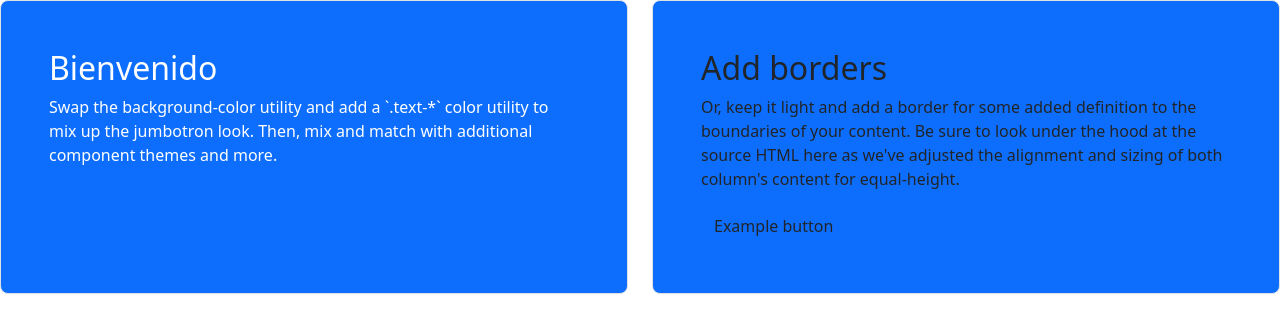
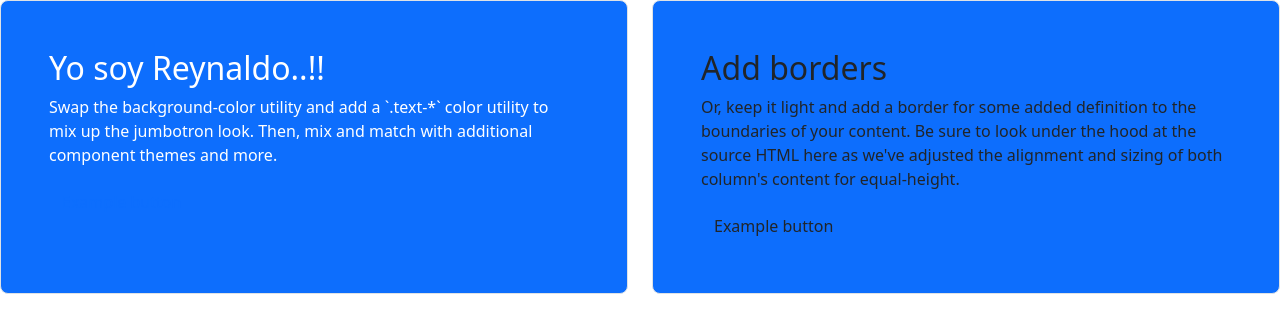
Before and after one commit to reynaldo57/Web-Gilat, a Flask app: page / in a window 1280 px wide. Shown: the top 333 px of the page. Run offline with Flask 2, Linux system fonts and the light colour scheme.

Commit message:
segundo commit

```diff
--- a/templates/sitio/index.html
+++ b/templates/sitio/index.html
@@ -18,7 +18,7 @@
         <div class="col-md-6">
             <div
                 class="h-100 p-5 text-white bg-primary border rounded-3">
-                <h2>Bienvenido</h2>
+                <h2>Yo soy Reynaldo..!!</h2>
                 <p>Swap the background-color utility and add a `.text-*` color utility to mix up the jumbotron look. Then,
                     mix and match with additional component themes and more.</p>
                 <button class="btn btn-outline-primary" type="button">Example button</button>
```
